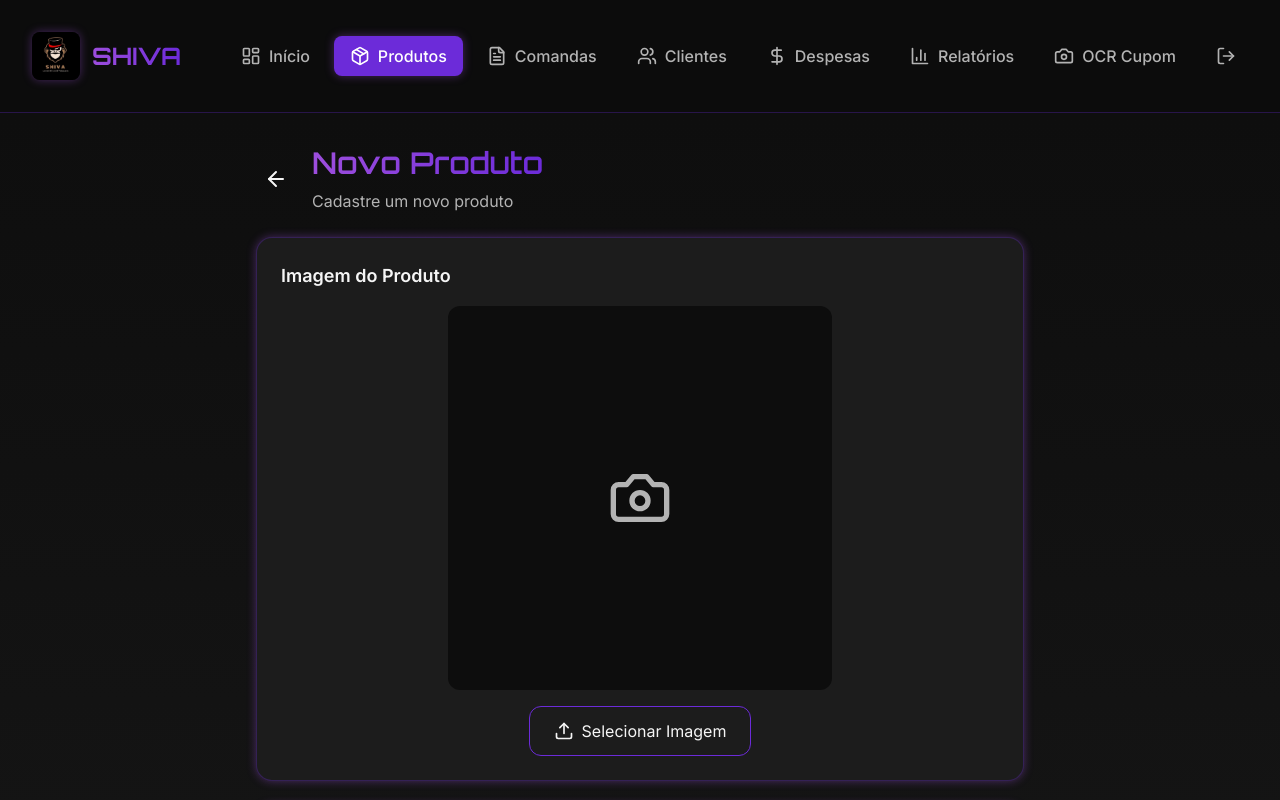
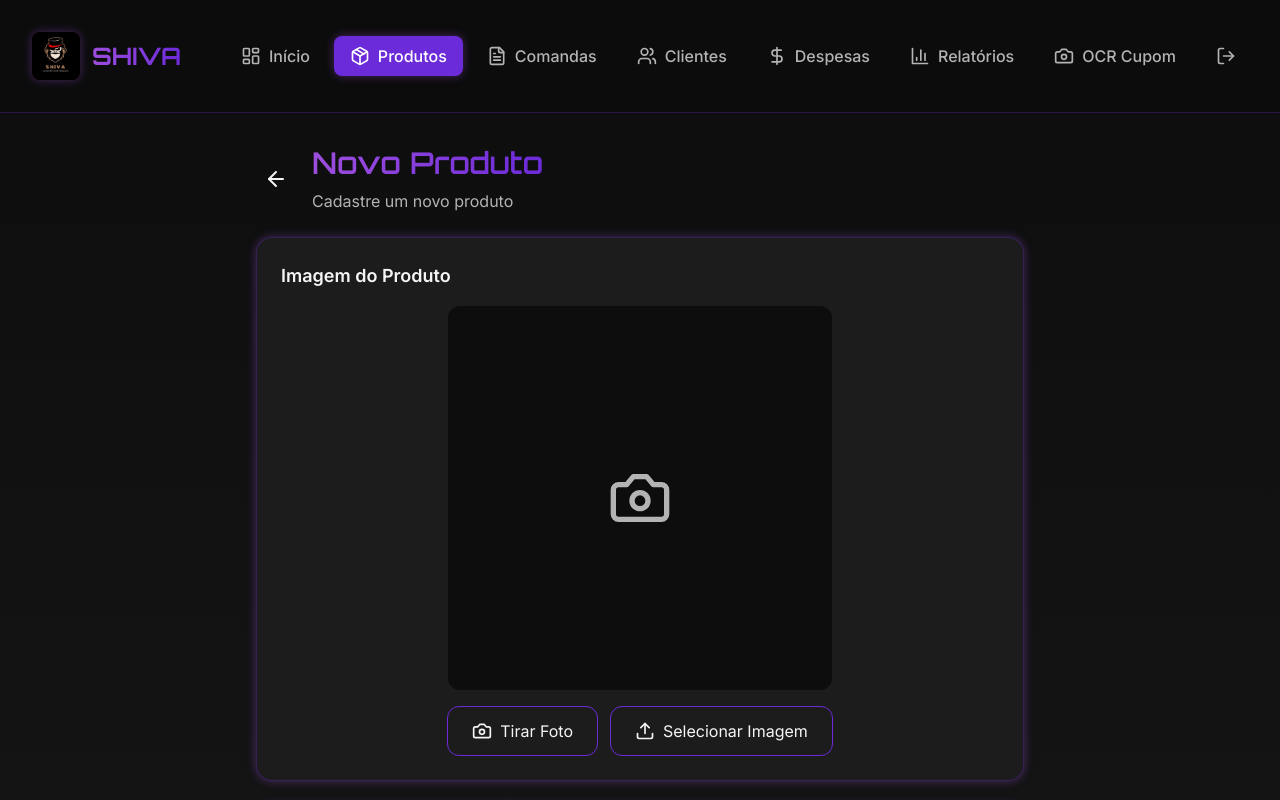
Before and after one commit to lucasfbraun/SHIVA-APP, a React (Vite) app in the folder frontend/: page /produtos/novo in a window 1280 px wide. Shown: the top 800 px of the page. Built offline with nearby package versions, Linux system fonts and the light colour scheme; sample sign-in values are in the browser's storage.

Commit message:
adicionado função para capturar foto da camera no cadastro de produtos

```diff
--- a/frontend/src/pages/ProdutoForm.tsx
+++ b/frontend/src/pages/ProdutoForm.tsx
@@ -8,6 +8,7 @@ export default function ProdutoForm() {
   const { id } = useParams();
   const navigate = useNavigate();
   const fileInputRef = useRef<HTMLInputElement>(null);
+  const cameraInputRef = useRef<HTMLInputElement>(null);
   const [loading, setLoading] = useState(false);
   const [loadingProduto, setLoadingProduto] = useState(!!id);
   const [previewImage, setPreviewImage] = useState<string | null>(null);
@@ -177,6 +178,22 @@ export default function ProdutoForm() {
                 onChange={handleImageChange}
                 className="hidden"
               />
+              <input
+                ref={cameraInputRef}
+                type="file"
+                accept="image/*"
+                capture="environment"
+                onChange={handleImageChange}
+                className="hidden"
+              />
+              <button
+                type="button"
+                onClick={() => cameraInputRef.current?.click()}
+                className="btn-secondary flex items-center space-x-2"
+              >
+                <Camera size={20} />
+                <span>Tirar Foto</span>
+              </button>
               <button
                 type="button"
                 onClick={() => fileInputRef.current?.click()}
```
